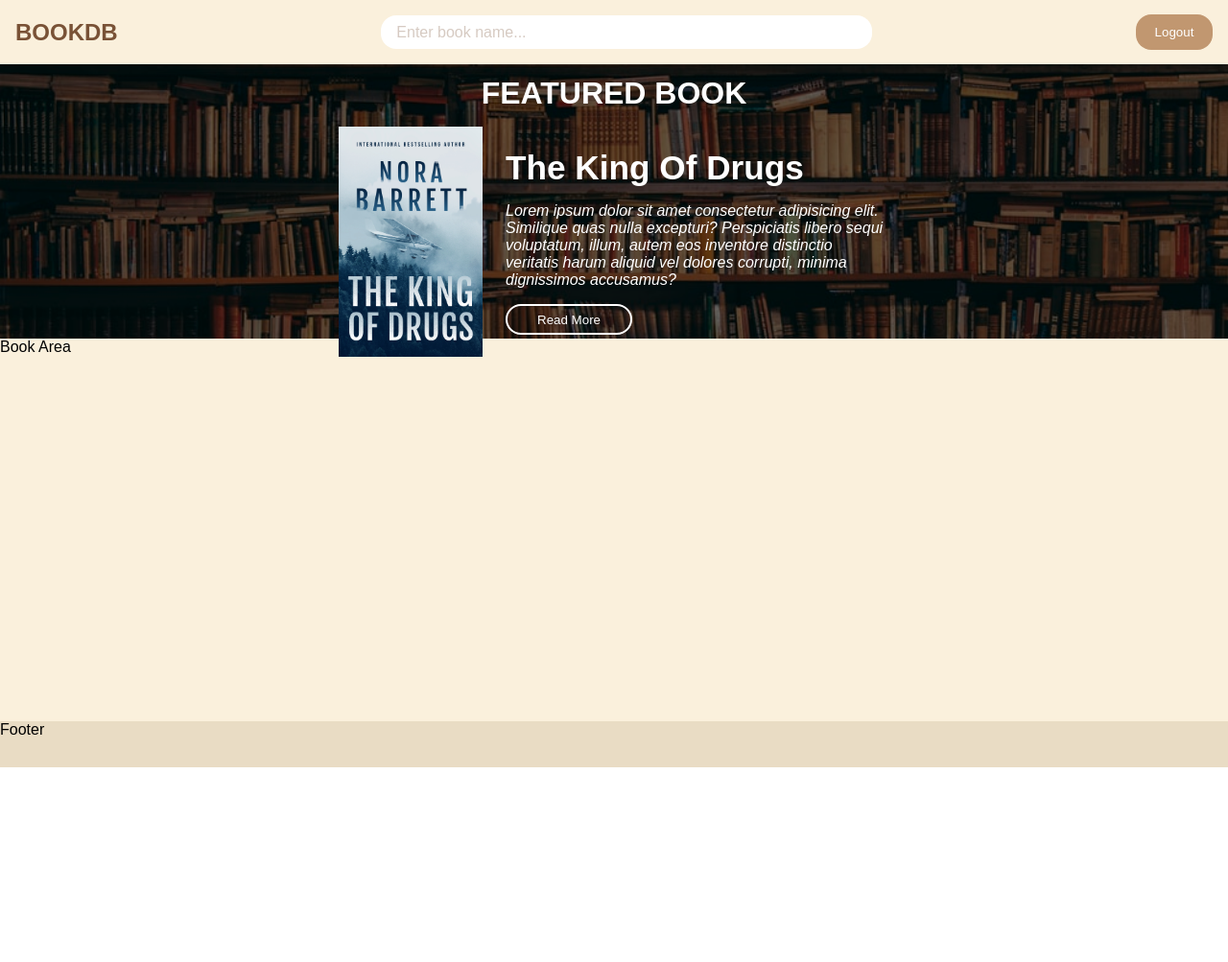
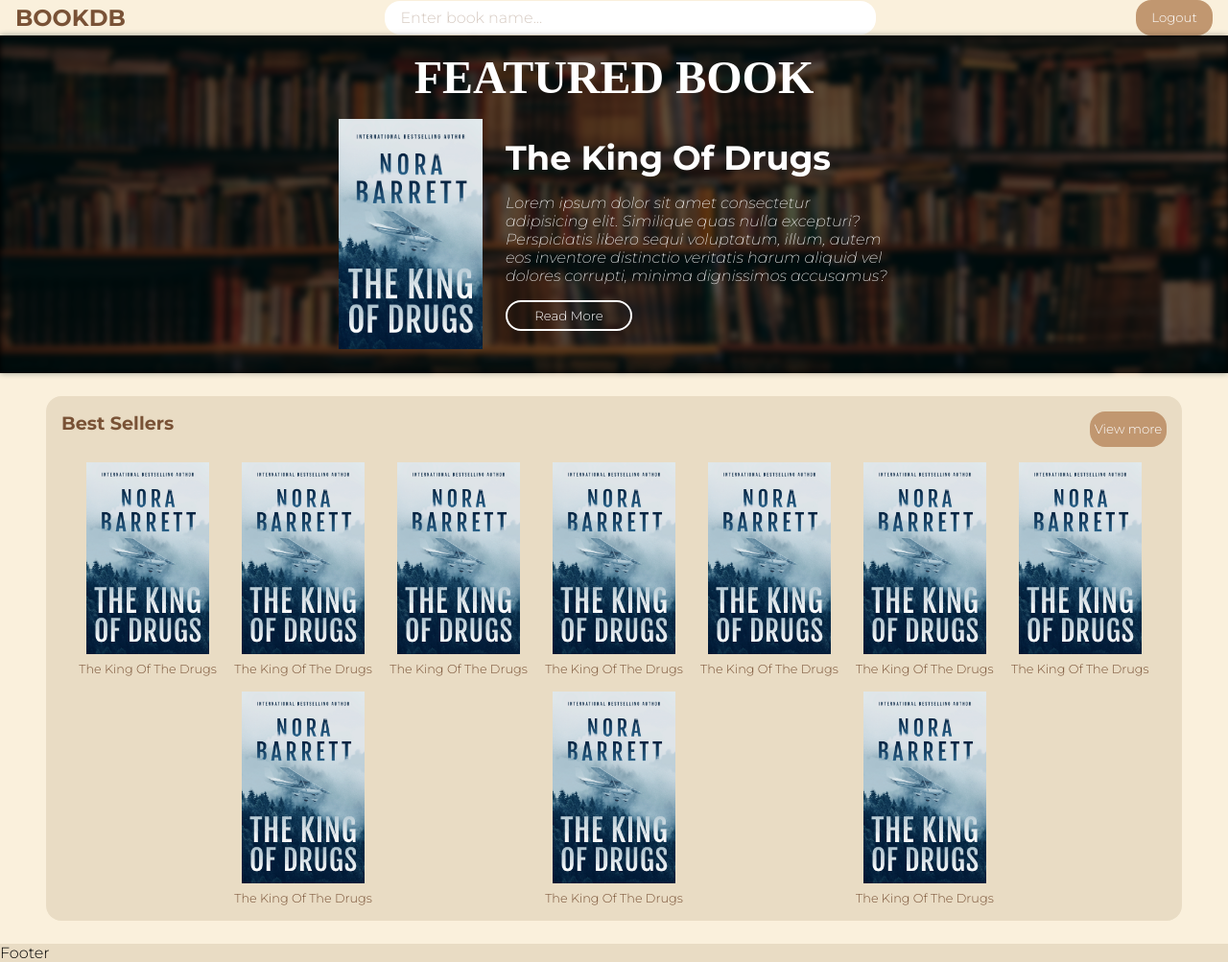
Before and after one commit to Phitiani/Task1, a plain HTML site: page index.html in a window 1280 px wide. Shown: the whole page at 96% size. Before the commit the page ends 800 px from the top, so only its background shows below. Drawn offline with Linux system fonts and the light colour scheme; a web font is replaced by a local one.

Commit message:
Minor fixes to the layout of the homepage

```diff
--- a/index.html
+++ b/index.html
@@ -4,7 +4,7 @@
   <head>
     <!-- Stylesheet -->
     <link rel="stylesheet" href="styles/styles.css" />
-    <!-- Google Fonts -->
+    <title>BookDB - Home</title>
   </head>
 
   <body id="main-container">
@@ -21,6 +21,7 @@
     </nav>
 
     <main>
+      <!-- Banner -->
       <div id="banner">
         <div id="banner-container">
           <h1 class="center-content-h">Featured Book</h1>
@@ -43,7 +44,57 @@
           </div>
         </div>
       </div>
-      <div id="book-area">Book Area</div>
+      <!-- Book Area -->
+      <div id="book-area">
+        <div class="book-category">
+          <div class="book-category-header">
+            <div class="category-title">Best sellers</div>
+            <button class="btn btn-primary">View more</button>
+          </div>
+          <div class="category-books">
+            <div class="category-books-entry">
+              <img class="entry-cover" alt="entry-cover" src="./assets/images/random-book.jpeg"/>
+              <h4 class="entry-name">The king of the drugs</h4>
+            </div>
+            <div class="category-books-entry">
+              <img class="entry-cover" alt="entry-cover" src="./assets/images/random-book.jpeg"/>
+              <h4 class="entry-name">The king of the drugs</h4>
+            </div>
+            <div class="category-books-entry">
+              <img class="entry-cover" alt="entry-cover" src="./assets/images/random-book.jpeg"/>
+              <h4 class="entry-name">The king of the drugs</h4>
+            </div>
+            <div class="category-books-entry">
+              <img class="entry-cover" alt="entry-cover" src="./assets/images/random-book.jpeg"/>
+              <h4 class="entry-name">The king of the drugs</h4>
+            </div>
+            <div class="category-books-entry">
+              <img class="entry-cover" alt="entry-cover" src="./assets/images/random-book.jpeg"/>
+              <h4 class="entry-name">The king of the drugs</h4>
+            </div>
+            <div class="category-books-entry">
+              <img class="entry-cover" alt="entry-cover" src="./assets/images/random-book.jpeg"/>
+              <h4 class="entry-name">The king of the drugs</h4>
+            </div>
+            <div class="category-books-entry">
+              <img class="entry-cover" alt="entry-cover" src="./assets/images/random-book.jpeg"/>
+              <h4 class="entry-name">The king of the drugs</h4>
+            </div>
+            <div class="category-books-entry">
+              <img class="entry-cover" alt="entry-cover" src="./assets/images/random-book.jpeg"/>
+              <h4 class="entry-name">The king of the drugs</h4>
+            </div>
+            <div class="category-books-entry">
+              <img class="entry-cover" alt="entry-cover" src="./assets/images/random-book.jpeg"/>
+              <h4 class="entry-name">The king of the drugs</h4>
+            </div>
+            <div class="category-books-entry">
+              <img class="entry-cover" alt="entry-cover" src="./assets/images/random-book.jpeg"/>
+              <h4 class="entry-name">The king of the drugs</h4>
+            </div>
+          </div>
+        </div>
+      <div>
     </main>
     <footer>Footer</footer>
   </body>
--- a/styles/styles.css
+++ b/styles/styles.css
@@ -1,14 +1,15 @@
+@import url('https://fonts.googleapis.com/css2?family=Montserrat:ital,wght@0,100,0,200;0,300;0,700;0,900;1,200;1,300;1,700;1,900&display=swap');
+@import url('https://fonts.googleapis.com/css2?family=Gentium+Book+Basic:ital,wght@1,700&display=swap');
+
 /* Global Variables */
 :root{
     /* Colors */
     --beige: #FAF0DC;
     --dark-beige: #e9dcc4;
-    --breige:  #eacaa5;
+    --darker-beige: #d3c4a8;
     --brown: #C19770;
     --dark-brown: #795236;
 }
-
-@import url('https://fonts.googleapis.com/css2?family=Montserrat:ital,wght@0,100,0,200;0,300;0,700;0,900;1,200;1,300;1,700;1,900&display=swap');
 
 * {
     margin: 0;
@@ -102,6 +103,7 @@ nav{
     background-color:var(--beige);
     color: var(--dark-brown);
     margin: 0;
+    height: 3.8rem;
     display: flex;
 }
 
@@ -154,14 +156,12 @@ footer {
     width: 40%;
 }
 
-/* Header */
-
-
+/* Banner */
 
 #banner {
     background-color: black;
     color: white;
-    flex-grow: 6;
+    height: 22rem;
     position: relative;
 
 }
@@ -177,7 +177,7 @@ footer {
     background-repeat: no-repeat;
     background-size:cover;
     opacity: .4;
-
+    filter: blur(3px);
 }
 
 #banner-container {
@@ -191,8 +191,10 @@ footer {
 }
 
 #banner-container>h1 {
+    font-family: 'Gentium Book Basic', serif;
+    font-size: 3rem;
     text-transform: uppercase;
-    padding: 2rem 0 1rem 0;
+    margin: 1rem 0 0.5rem 0rem;
 }
 
 #featured-book{
@@ -201,6 +203,7 @@ footer {
     align-items: center;
     justify-content: center;
     gap: 1.5rem;
+    margin-bottom: 1rem;
 }
 
 #featured-book-cover {
@@ -229,11 +232,66 @@ footer {
 #featured-book-info > button {
     width: 33%;
     height: 2rem;
-    /* align-self: center; */
 }
 
+/* Book Area */
 #book-area{
-    /* background-color: blue; */
     flex-grow: 8;
+    display: flex;
+    flex-direction: column;
+}
 
+.book-category{
+    display: flex;
+    flex-direction: column;
+    background-color: var(--dark-beige);
+    margin: 1.5rem 3rem 1.5rem 3rem;
+    padding: 1rem;
+    border-radius: 1rem;
+    gap: 1rem;
 }
+
+.book-category-header {
+    display: flex;
+    justify-content: space-between;
+    font-size: 1.2rem;
+}
+
+.category-title{
+    color: var(--dark-brown);
+    font-weight: bold;
+    text-transform: capitalize;
+}
+
+.category-books {
+    margin: 0 1rem 0 1rem;
+    display:flex;
+    gap: 1rem;
+    justify-content: space-evenly;
+    flex-wrap: wrap;
+}
+.category-books-entry{
+    display: flex;
+    flex-direction: column;
+    justify-content: center;
+    align-items: center;
+    gap:0.5rem;
+    max-width: 12rem;
+}
+
+.entry-cover {
+    height: 12.5rem;
+    width: 8rem;
+    object-fit: cover;
+}
+
+.entry-cover:hover {
+    cursor: pointer;
+    opacity: .5;
+}
+.entry-name {
+    font-weight:normal;
+    text-transform: capitalize;
+    font-size: .8rem;
+    color: var(--dark-brown);
+}
```
